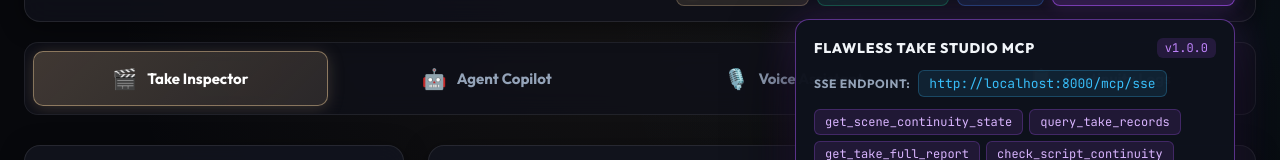
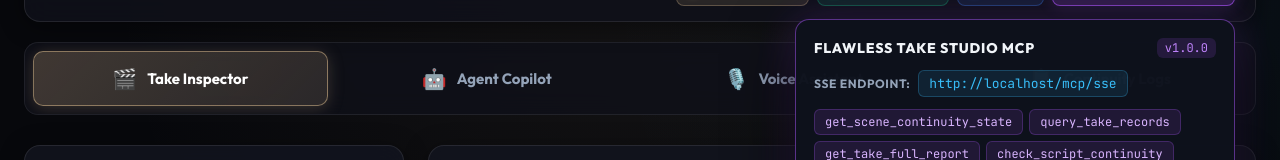
Before and after one commit to vero-code/flawless-take, a React (Vite) app: page / in a window 1280 px wide. Both pictures are taken after a click on the button "Studio MCP Server — click for connection details". Shown: the part 151-311 px from the top of the page. Built offline with nearby package versions, Linux system fonts and the light colour scheme; no server answers.

Commit message:
fix: make API base URL dynamic for both Cloud Run and localhost

```diff
--- a/src/components/McpStatusBadge.tsx
+++ b/src/components/McpStatusBadge.tsx
@@ -1,5 +1,5 @@
 import { useEffect, useState } from 'react'
-import { MCP_INFO_URL } from '../config'
+import { API_BASE, MCP_INFO_URL } from '../config'
 import type { McpInfo } from '../types'
 
 /**
@@ -37,7 +37,7 @@ export function McpStatusBadge() {
     claude_desktop_config: {
       mcpServers: {
         'flawless-take': {
-          url: 'http://localhost:8000/mcp/sse'
+          url: `${API_BASE}/mcp/sse`
         }
       }
     }
@@ -75,7 +75,7 @@ export function McpStatusBadge() {
           </div>
           <div className="mcp-drawer-endpoint">
             <span className="mcp-endpoint-label">SSE endpoint:</span>
-            <code className="mcp-endpoint-url">http://localhost:8000{activeInfo.sse_endpoint}</code>
+            <code className="mcp-endpoint-url">{API_BASE}{activeInfo.sse_endpoint}</code>
           </div>
           <div className="mcp-drawer-tools">
             {activeInfo.tools.map((t) => (
--- a/src/config.ts
+++ b/src/config.ts
@@ -2,7 +2,9 @@
  * config.ts - API Endpoints, Media Resolution, and PDF Export Helpers
  */
 
-export const API_BASE        = 'http://localhost:8000'
+export const API_BASE = (typeof window !== 'undefined' && window.location.port !== '5173')
+  ? window.location.origin
+  : 'http://localhost:8000'
 export const API_URL         = `${API_BASE}/api/check-take`
 export const COMPARE_URL     = `${API_BASE}/api/compare-takes`
 export const SCRIPT_URL      = `${API_BASE}/api/upload-script`
```
Also changed, not shown: 1 other file (tests, documents, lock files or other folders).
